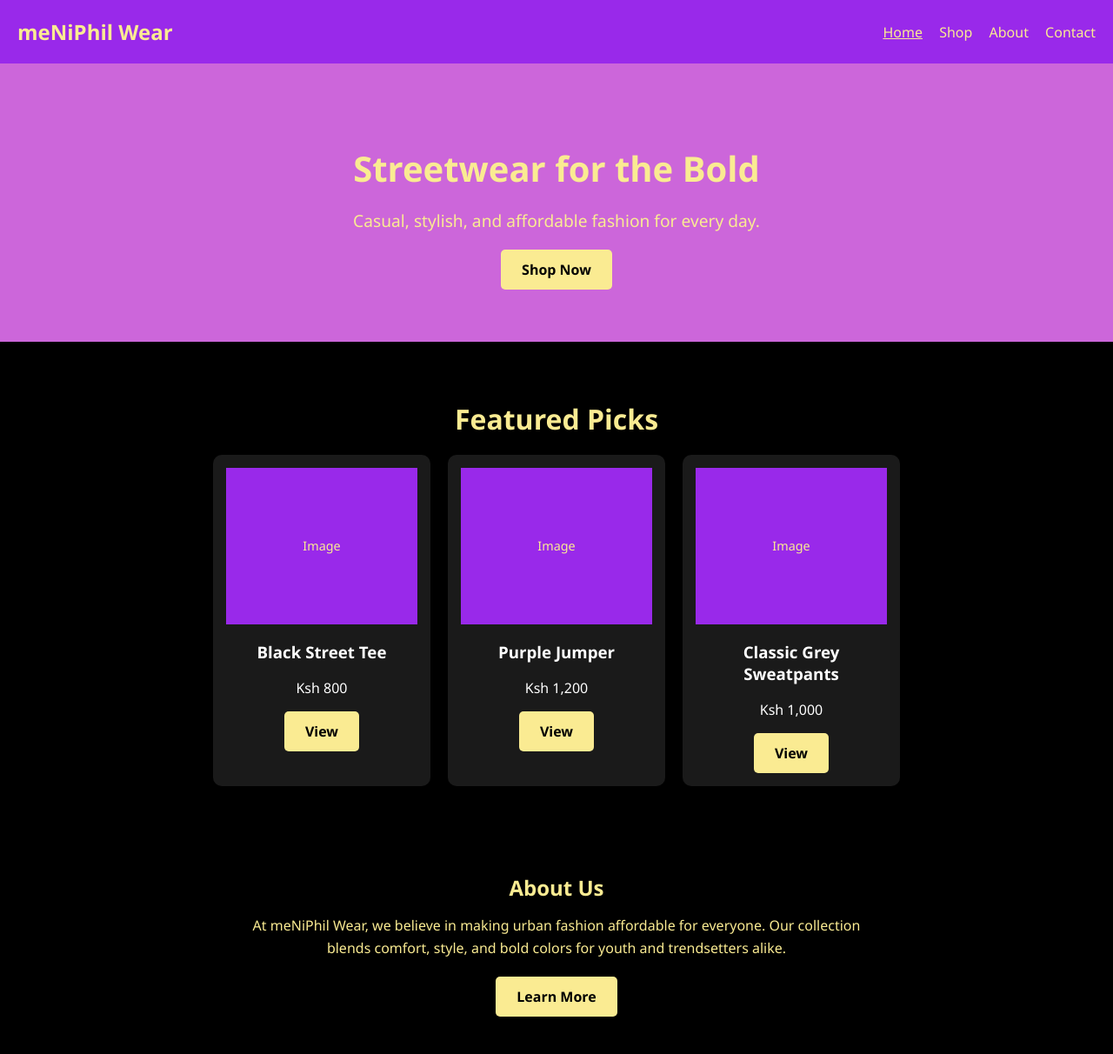
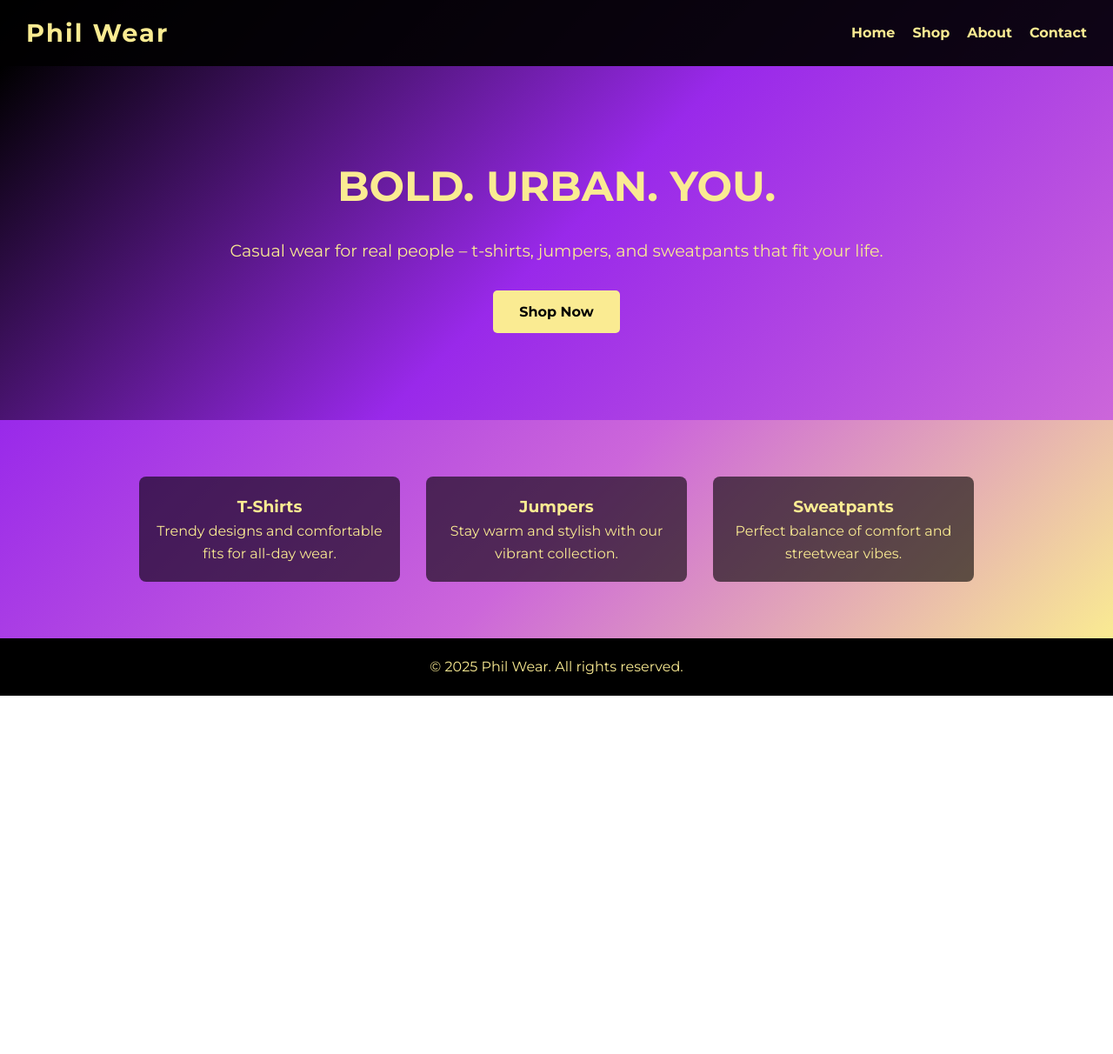
Before and after one commit to meNiPhil-Wear/meNiPhil-wear, a plain HTML site: page index.html in a window 1280 px wide. Shown: the top 1212 px of the page at 87% size. After the commit the page ends 800 px from the top, so only its background shows below. Drawn offline with Linux system fonts and the light colour scheme.

Commit message:
Update index.html

```diff
--- a/index.html
+++ b/index.html
@@ -1,223 +1,172 @@
 <!DOCTYPE html>
 <html lang="en">
 <head>
-  <meta charset="UTF-8" />
-  <meta name="viewport" content="width=device-width, initial-scale=1.0" />
-  <title>Home | meNiPhil Wear</title>
+    <meta charset="UTF-8">
+    <meta name="viewport" content="width=device-width, initial-scale=1.0">
+    <title>Phil Wear | Home</title>
     <style>
+        @import url('https://fonts.googleapis.com/css2?family=Montserrat:wght@400;700&display=swap');
+
+        * {
+            margin: 0;
+            padding: 0;
+            box-sizing: border-box;
+        }
+
         body {
-      margin: 0;
-      font-family: 'Segoe UI', sans-serif;
-      background-color: #000000;
+            font-family: 'Montserrat', sans-serif;
+            line-height: 1.6;
+            background: linear-gradient(135deg, #000000, #9929EA);
+            color: #FAEB92;
+            overflow-x: hidden;
+        }
+
+        header {
+            background: rgba(0, 0, 0, 0.85);
+            color: #FAEB92;
+            padding: 15px 30px;
+            display: flex;
+            justify-content: space-between;
+            align-items: center;
+            position: sticky;
+            top: 0;
+            z-index: 1000;
+        }
+
+        header h1 {
+            font-size: 1.8rem;
+            letter-spacing: 2px;
+        }
+
+        nav ul {
+            list-style: none;
+            display: flex;
+        }
+
+        nav ul li {
+            margin-left: 20px;
+        }
+
+        nav ul li a {
+            text-decoration: none;
+            color: #FAEB92;
+            font-weight: bold;
+            transition: 0.3s;
+        }
+
+        nav ul li a:hover {
+            color: #CC66DA;
+        }
+
+        .hero {
+            text-align: center;
+            padding: 100px 20px;
+            background: linear-gradient(135deg, #000000, #9929EA, #CC66DA);
             color: #FAEB92;
         }
 
-    header {
-      display: flex;
-      justify-content: space-between;
-      align-items: center;
-      padding: 20px;
-      background-color: #9929EA;
-    }
-
-    .logo {
-      font-size: 1.5rem;
-      font-weight: bold;
-      color: #FAEB92;
-    }
-
-    nav a {
-      color: #FAEB92;
-      margin-left: 15px;
-      text-decoration: none;
-      font-weight: 500;
-    }
-
-    nav a.active {
-      text-decoration: underline;
-    }
-
-    /* Hero Section */
-    .hero {
-      background-color: #CC66DA;
-      text-align: center;
-      padding: 60px 20px;
-    }
-
-    .hero h1 {
-      font-size: 2.5rem;
-      margin-bottom: 15px;
+        .hero h2 {
+            font-size: 3rem;
+            margin-bottom: 20px;
         }
 
         .hero p {
             font-size: 1.2rem;
-      margin-bottom: 20px;
+            margin-bottom: 30px;
         }
 
         .btn {
-      background-color: #FAEB92;
-      color: #000000;
-      padding: 12px 24px;
             display: inline-block;
+            background: #FAEB92;
+            color: #000;
+            padding: 12px 30px;
             text-decoration: none;
             font-weight: bold;
             border-radius: 5px;
+            transition: background 0.3s;
         }
 
-    /* Featured Products */
-    .featured {
-      padding: 40px 20px;
+        .btn:hover {
+            background: #CC66DA;
+            color: #fff;
+        }
+
+        .features {
+            display: flex;
+            flex-wrap: wrap;
+            justify-content: center;
+            padding: 50px 20px;
+            background: linear-gradient(135deg, #9929EA, #CC66DA, #FAEB92);
+        }
+
+        .feature {
+            flex: 1 1 250px;
+            max-width: 300px;
+            margin: 15px;
+            padding: 20px;
+            background: rgba(0, 0, 0, 0.6);
+            color: #FAEB92;
+            border-radius: 8px;
             text-align: center;
         }
 
-    .featured h2 {
-      margin-bottom: 20px;
-      font-size: 2rem;
-    }
-
-    .product-grid {
-      display: flex;
-      justify-content: center;
-      flex-wrap: wrap;
-      gap: 20px;
-    }
-
-    .product-card {
-      background-color: #1a1a1a;
-      color: #fff;
-      width: 220px;
-      padding: 15px;
-      border-radius: 10px;
+        footer {
             text-align: center;
-    }
-
-    .product-img {
-      background-color: #9929EA;
-      height: 180px;
-      margin-bottom: 10px;
-      display: flex;
-      align-items: center;
-      justify-content: center;
-      font-size: 0.9rem;
+            padding: 20px;
+            background: #000;
             color: #FAEB92;
         }
 
-    /* About Section */
-    .about-home {
-      background-color: #000000;
-      padding: 40px 20px;
-      text-align: center;
-    }
-
-    .about-home h2 {
-      margin-bottom: 15px;
-    }
-
-    .about-home p {
-      max-width: 700px;
-      margin: 0 auto 20px auto;
-      line-height: 1.6;
-    }
-
-    /* Footer */
-    footer {
-      background-color: #000000;
-      padding: 20px;
-      text-align: center;
-      font-size: 0.9rem;
-    }
-
-    .socials a {
-      color: #FAEB92;
-      text-decoration: none;
-      margin: 0 5px;
-    }
-
-    /* Responsive */
         @media (max-width: 768px) {
-      header {
-        flex-direction: column;
-        align-items: flex-start;
-      }
-
-      nav {
-        margin-top: 10px;
-      }
-
-      nav a {
-        display: inline-block;
-        margin: 5px 10px 0 0;
-      }
-
-      .product-grid {
+            nav ul {
                 flex-direction: column;
                 align-items: center;
+            }
+            nav ul li {
+                margin: 10px 0;
+            }
+            .hero h2 {
+                font-size: 2rem;
             }
         }
     </style>
 </head>
 <body>
-  <!-- Navbar -->
     <header>
-    <div class="logo">meNiPhil Wear</div>
+        <h1>Phil Wear</h1>
         <nav>
-      <a href="index.html" class="active">Home</a>
-      <a href="shop.html">Shop</a>
-      <a href="about.html">About</a>
-      <a href="contact.html">Contact</a>
+            <ul>
+                <li><a href="index.html">Home</a></li>
+                <li><a href="shop.html">Shop</a></li>
+                <li><a href="about.html">About</a></li>
+                <li><a href="contact.html">Contact</a></li>
+            </ul>
         </nav>
     </header>
 
-  <!-- Hero Section -->
     <section class="hero">
-    <h1>Streetwear for the Bold</h1>
-    <p>Casual, stylish, and affordable fashion for every day.</p>
+        <h2>BOLD. URBAN. YOU.</h2>
+        <p>Casual wear for real people – t-shirts, jumpers, and sweatpants that fit your life.</p>
         <a href="shop.html" class="btn">Shop Now</a>
     </section>
 
-  <!-- Featured Products -->
-  <section class="featured">
-    <h2>Featured Picks</h2>
-    <div class="product-grid">
-      <div class="product-card">
-        <div class="product-img">Image</div>
-        <h3>Black Street Tee</h3>
-        <p>Ksh 800</p>
-        <a href="shop.html" class="btn">View</a>
+    <section class="features">
+        <div class="feature">
+            <h3>T-Shirts</h3>
+            <p>Trendy designs and comfortable fits for all-day wear.</p>
         </div>
-      <div class="product-card">
-        <div class="product-img">Image</div>
-        <h3>Purple Jumper</h3>
-        <p>Ksh 1,200</p>
-        <a href="shop.html" class="btn">View</a>
+        <div class="feature">
+            <h3>Jumpers</h3>
+            <p>Stay warm and stylish with our vibrant collection.</p>
         </div>
-      <div class="product-card">
-        <div class="product-img">Image</div>
-        <h3>Classic Grey Sweatpants</h3>
-        <p>Ksh 1,000</p>
-        <a href="shop.html" class="btn">View</a>
-      </div>
+        <div class="feature">
+            <h3>Sweatpants</h3>
+            <p>Perfect balance of comfort and streetwear vibes.</p>
         </div>
     </section>
 
-  <!-- About Preview -->
-  <section class="about-home">
-    <h2>About Us</h2>
-    <p>
-      At meNiPhil Wear, we believe in making urban fashion affordable for everyone.
-      Our collection blends comfort, style, and bold colors for youth and trendsetters alike.
-    </p>
-    <a href="about.html" class="btn">Learn More</a>
-  </section>
-
-  <!-- Footer -->
     <footer>
-    <p>© 2025 meNiPhil Wear</p>
-    <div class="socials">
-      <a href="#">Instagram</a> |
-      <a href="#">Facebook</a> |
-      <a href="#">WhatsApp</a>
-    </div>
+        <p>&copy; 2025 Phil Wear. All rights reserved.</p>
     </footer>
 </body>
 </html>
```
Lines whose indentation alone changed are shown as unchanged.
